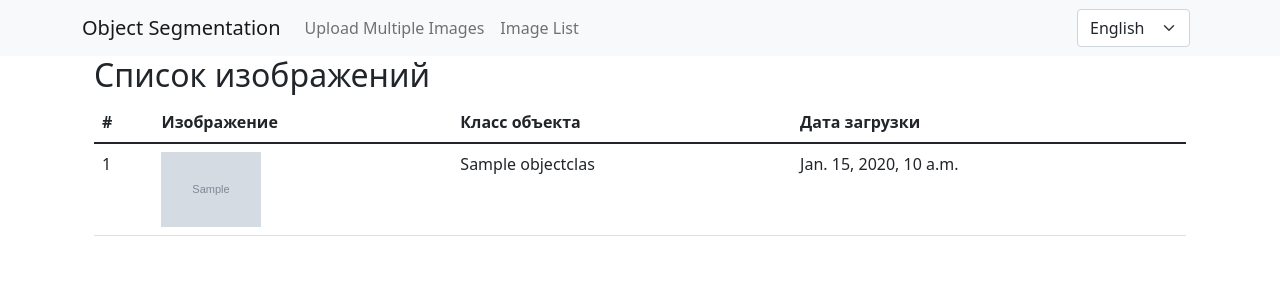
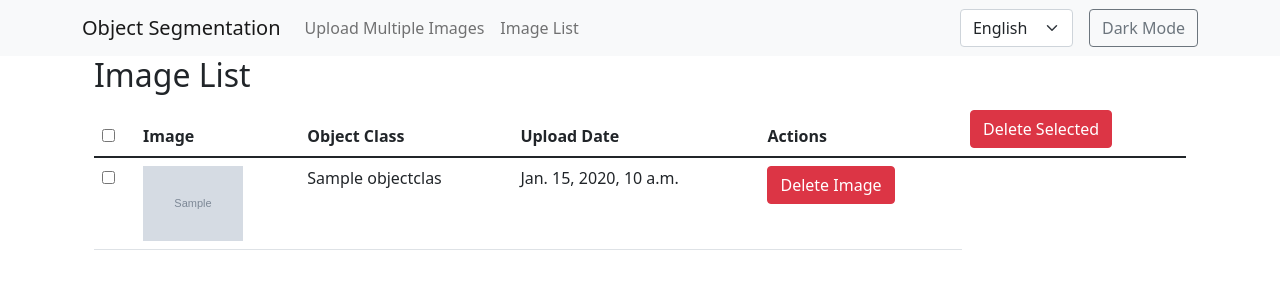
Before and after one commit to HukumaBob/segmentation, a Django app: page /en/ in a window 1280 px wide. Shown: the top 300 px of the page. Run offline with Django 5.2, Linux system fonts and the light colour scheme; tables that the repository leaves empty hold one stand-in row (values such as "Sample post"); grey boxes marked "Sample" are stand-in pictures.

Commit message:
Add internacionalization and dark theme

```diff
--- a/medical_segmentation/segmentation/forms.py
+++ b/medical_segmentation/segmentation/forms.py
@@ -20,4 +20,7 @@ class MultipleFileField(forms.FileField):
 
 class MultipleImageUploadForm(forms.Form):
     images = MultipleFileField(label=_("Images"))
-    object_class = forms.ModelChoiceField(queryset=ObjectClass.objects.all(), label=_("Object Class"))
+    object_class = forms.ModelChoiceField(
+        queryset=ObjectClass.objects.all(),
+        label=_("Object Class")
+        )
--- a/medical_segmentation/segmentation/models.py
+++ b/medical_segmentation/segmentation/models.py
@@ -1,3 +1,4 @@
+import os
 from django.db import models
 from django.utils.translation import gettext_lazy as _
 
@@ -20,6 +21,12 @@ class ImageUpload(models.Model):
     uploaded_at = models.DateTimeField(
         _('Uploaded At'), auto_now_add=True
         )
+    def delete(self, *args, **kwargs):
+        # Удаление файла изображения перед удалением записи
+        if self.image:
+            if os.path.isfile(self.image.path):
+                os.remove(self.image.path)
+        super().delete(*args, **kwargs)
 
     def __str__(self):
         return f"Image {self.id} - {self.object_class or _('No class')}"
--- a/medical_segmentation/segmentation/views.py
+++ b/medical_segmentation/segmentation/views.py
@@ -3,6 +3,18 @@ from .forms import MultipleImageUploadForm
 from .models import ImageUpload
 
 def image_list(request):
+    if request.method == 'POST':
+        if 'delete_selected' in request.POST:
+            image_ids = request.POST.getlist('images')
+            for image_id in image_ids:
+                image = ImageUpload.objects.get(id=image_id)
+                image.delete()
+        elif 'delete_single' in request.POST:
+            image_id = request.POST.get('delete_single')
+            image = ImageUpload.objects.get(id=image_id)
+            image.delete()
+        return redirect('image_list')
+
     images = ImageUpload.objects.all()
     return render(request, 'segmentation/image_list.html', {'images': images})
 
@@ -10,14 +22,13 @@ def upload_multiple_images(request):
     if request.method == 'POST':
         form = MultipleImageUploadForm(request.POST, request.FILES)
         if form.is_valid():
-            files = request.FILES.getlist('images')  # Получаем список всех загруженных файлов
-            object_class = form.cleaned_data['object_class']  # Получаем выбранный класс объекта
+            files = request.FILES.getlist('images')
+            object_class = form.cleaned_data['object_class']
 
-            # Проходим по каждому загруженному файлу и создаем отдельные записи
             for f in files:
                 ImageUpload.objects.create(image=f, object_class=object_class)
 
-            return redirect('image_list')  # Перенаправляем на список изображений
+            return redirect('image_list')
     else:
         form = MultipleImageUploadForm()
 
--- a/medical_segmentation/templates/base.html
+++ b/medical_segmentation/templates/base.html
@@ -6,9 +6,18 @@
     <meta name="viewport" content="width=device-width, initial-scale=1.0">
     <title>{% trans "Object Segmentation" %}</title>
     <link href="https://cdn.jsdelivr.net/npm/bootstrap@5.1.3/dist/css/bootstrap.min.css" rel="stylesheet">
+    <style>
+        body.dark-mode {
+            background-color: #121212;
+            color: #ffffff;
+        }
+        .navbar.dark-mode {
+            background-color: #1f1f1f;
+        }
+    </style>
 </head>
-<body>
-    <nav class="navbar navbar-expand-lg navbar-light bg-light">
+<body class="{% if request.COOKIES.theme == 'dark' %}dark-mode{% endif %}">
+    <nav id="navbar" class="navbar navbar-expand-lg {% if request.COOKIES.theme == 'dark' %}dark-mode{% else %}navbar-light bg-light{% endif %}">
       <div class="container">
         <a class="navbar-brand" href="/">{% trans "Object Segmentation" %}</a>
         <div class="collapse navbar-collapse">
@@ -27,6 +36,9 @@
               <option value="ru" {% if LANGUAGE_CODE == 'ru' %}selected{% endif %}>Русский</option>
             </select>
           </form>
+          <button id="theme-toggle" class="btn btn-outline-secondary ms-2">
+            {% if request.COOKIES.theme == 'dark' %}Light Mode{% else %}Dark Mode{% endif %}
+          </button>
         </div>
       </div>
     </nav>
@@ -34,5 +46,22 @@
     <div class="container">
       {% block content %}{% endblock %}
     </div>
+
+    <script>
+        document.getElementById('theme-toggle').addEventListener('click', function() {
+            const body = document.body;
+            const navbar = document.getElementById('navbar');
+            const currentTheme = body.classList.toggle('dark-mode') ? 'dark' : 'light';
+            document.cookie = `theme=${currentTheme}; path=/;`;
+            this.textContent = currentTheme === 'dark' ? 'Light Mode' : 'Dark Mode';
+            if (currentTheme === 'dark') {
+                navbar.classList.add('dark-mode');
+                navbar.classList.remove('navbar-light', 'bg-light');
+            } else {
+                navbar.classList.remove('dark-mode');
+                navbar.classList.add('navbar-light', 'bg-light');
+            }
+        });
+    </script>
 </body>
 </html>
--- a/medical_segmentation/templates/segmentation/image_list.html
+++ b/medical_segmentation/templates/segmentation/image_list.html
@@ -1,32 +1,48 @@
 {% extends 'base.html' %}
+{% load i18n %}
 {% block content %}
 <div class="container">
-  <h2>Список изображений</h2>
+  <h2>{% trans "Image List" %}</h2>
   {% if images %}
+    <form method="post">
+      {% csrf_token %}
       <table class="table">
         <thead>
           <tr>
-          <th>#</th>
-          <th>Изображение</th>
-          <th>Класс объекта</th>
-          <th>Дата загрузки</th>
+            <th><input type="checkbox" id="select-all"></th>
+            <th>{% trans "Image" %}</th>
+            <th>{% trans "Object Class" %}</th>
+            <th>{% trans "Upload Date" %}</th>
+            <th>{% trans "Actions" %}</th>
+            <th><button type="submit" name="delete_selected" class="btn btn-danger">{% trans "Delete Selected" %}</button></th>
           </tr>
         </thead>
         <tbody>
           {% for image in images %}
             <tr>
-            <td>{{ forloop.counter }}</td>
-            <td><img src="{{ image.image.url }}" alt="Image" width="100"></td>
+              <td><input type="checkbox" name="images" value="{{ image.id }}" class="select-item"></td>
+              <td><img src="{{ image.image.url }}" alt="{% trans "Image" %}" width="100"></td>
               <td>{{ image.object_class }}</td>
               <td>{{ image.uploaded_at }}</td>
+              <td>
+                <button type="submit" name="delete_single" value="{{ image.id }}" class="btn btn-danger">{% trans "Delete Image" %}</button>
+              </td>
             </tr>
           {% endfor %}
         </tbody>
       </table>
+    </form>
   {% else %}
-    <p>Нет доступных изображений.</p>
+    <p>{% trans "No images available." %}</p>
   {% endif %}
 </div>
 
-
+<script>
+  document.getElementById('select-all').onclick = function() {
+    var checkboxes = document.querySelectorAll('.select-item');
+    for (var checkbox of checkboxes) {
+      checkbox.checked = this.checked;
+    }
+  }
+</script>
 {% endblock %}
--- a/medical_segmentation/templates/segmentation/upload_multiple_images.html
+++ b/medical_segmentation/templates/segmentation/upload_multiple_images.html
@@ -1,11 +1,12 @@
 {% extends 'base.html' %}
+{% load i18n %}
 {% block content %}
   <div class="container">
-    <h2>Загрузить изображения</h2>
+    <h2>{% trans "Upload Images" %}</h2>
     <form method="POST" enctype="multipart/form-data">
       {% csrf_token %}
       {{ form.as_p }}
-      <button type="submit" class="btn btn-primary">Загрузить изображения</button>
+      <button type="submit" class="btn btn-primary">{% trans "Upload Images" %}</button>
     </form>
   </div>
 {% endblock %}
```
Also changed, not shown: medical_segmentation/locale/ru/LC_MESSAGES/django.po, 2 other files. Lines whose indentation alone changed are shown as unchanged.
